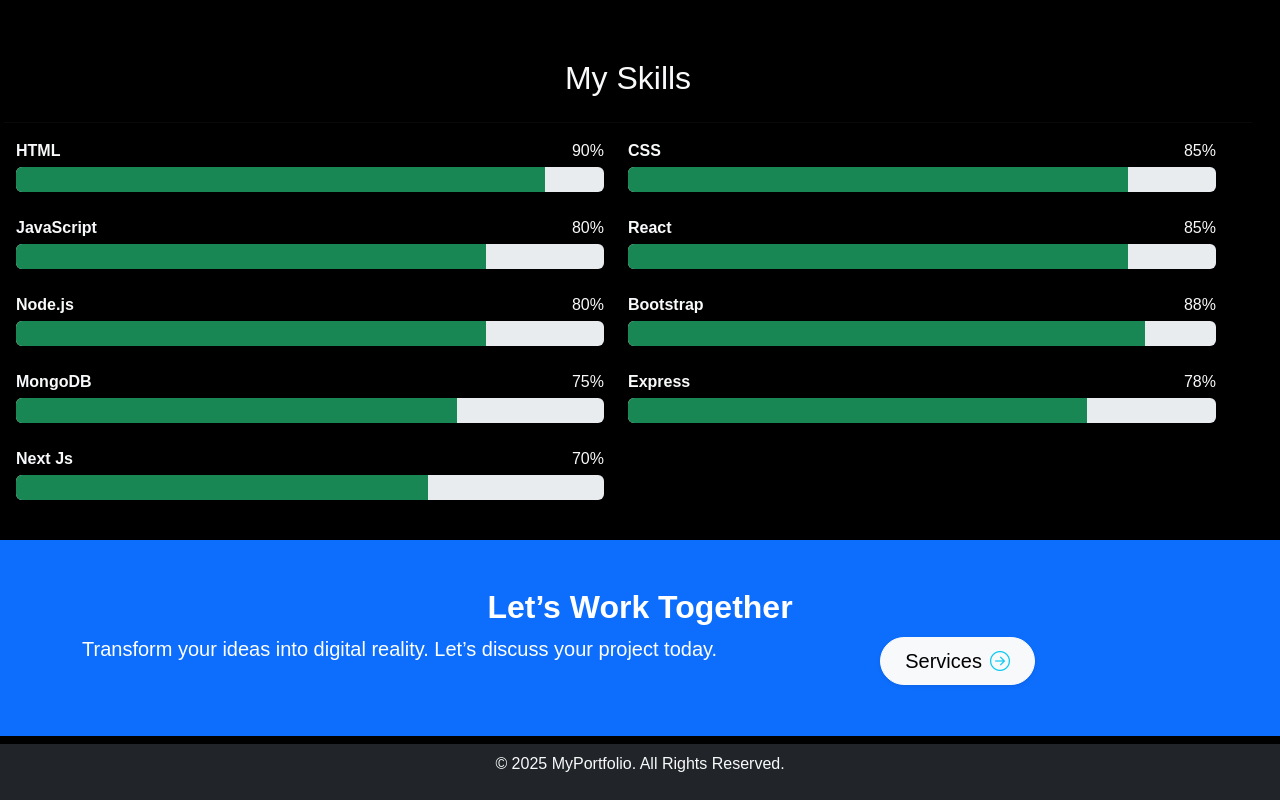
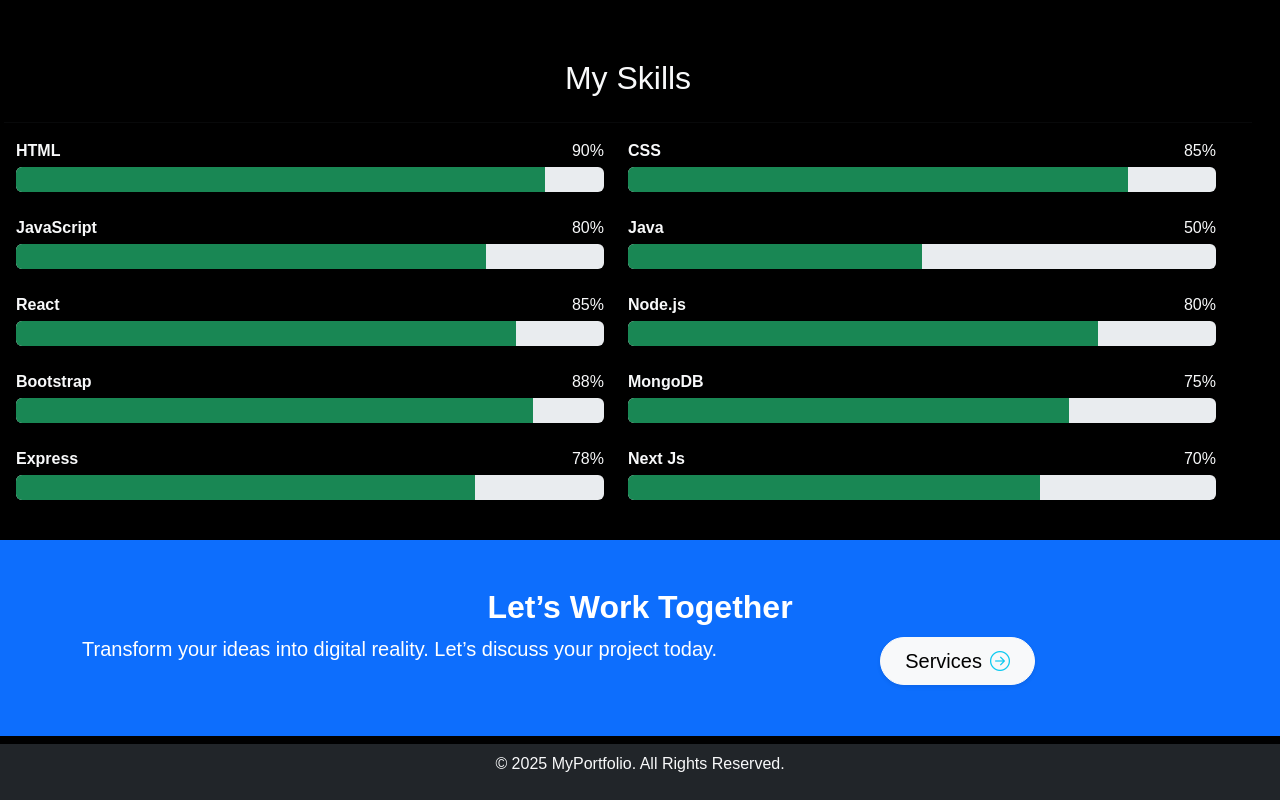
Before and after one commit to Rajib-fakir/Portfoli-Nextjs, a Next.js app: page /about in a window 1280 px wide. Shown: the part 861-1661 px from the top of the page. Built offline with nearby package versions, Linux system fonts and the light colour scheme; no server answers.

Commit message:
Update Skills.js

```diff
--- a/src/components/Skills.js
+++ b/src/components/Skills.js
@@ -5,12 +5,13 @@ const skills = [
   { name: "HTML", level: 90 },
   { name: "CSS", level: 85 },
   { name: "JavaScript", level: 80 },
+  { name: "Java", level: 50 },
   { name: "React", level: 85 },
   { name: "Node.js", level: 80 },
   { name: "Bootstrap", level: 88 },
   { name: "MongoDB", level: 75 },
   { name: "Express", level: 78 },
-    { name: "Next Js", level: 70 }
+  { name: "Next Js", level: 70 }
 ];
 
 const Skills = () => {
```
